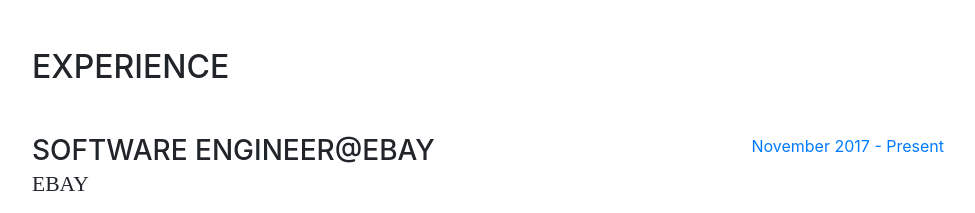
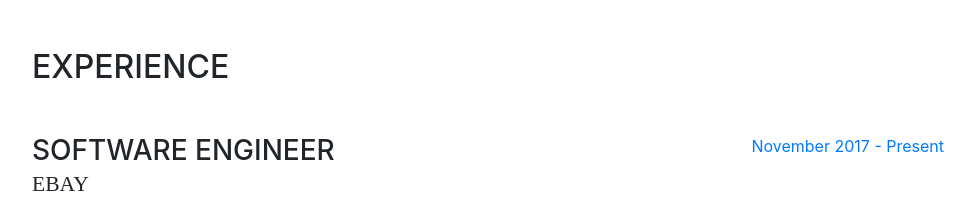
Before and after one commit to luca-filipponi/lucafilipponicom, a website with bundled scripts: page index.html in a window 1280 px wide. Shown: the part 800-1013 px from the top of the page, without its empty margins (288-1263 px from the left). Built offline with nearby package versions, Linux system fonts and the light colour scheme; a web font is replaced by a local one.

Commit message:
remove the at from the first job title

```diff
--- a/index.html
+++ b/index.html
@@ -136,7 +136,7 @@
 
             <div class="resume-item d-flex flex-column flex-md-row mb-5">
                 <div class="resume-content mr-auto">
-                    <h3 class="mb-0">Software Engineer@eBay</h3>
+                    <h3 class="mb-0">Software Engineer</h3>
                     <div class="subheading mb-3">eBay</div>
                     <p>Java/Scala developer for B2C in the eBay European Product development. My team is responsible
                         for maintaining and delivering new functionalities of the eBay public account API
```
